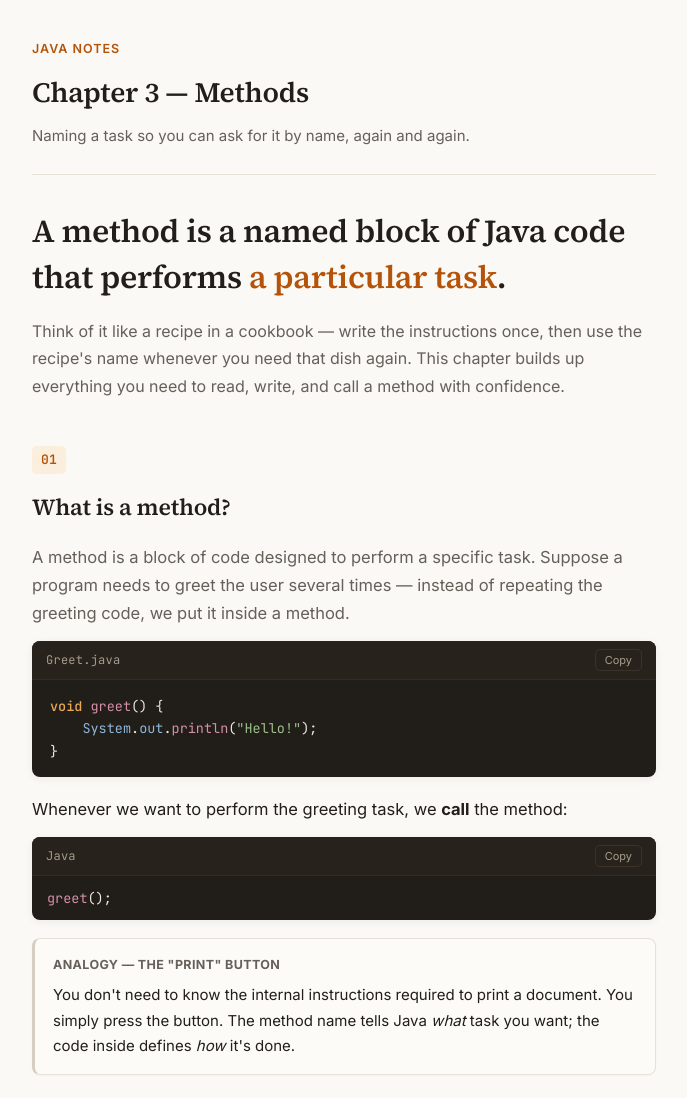
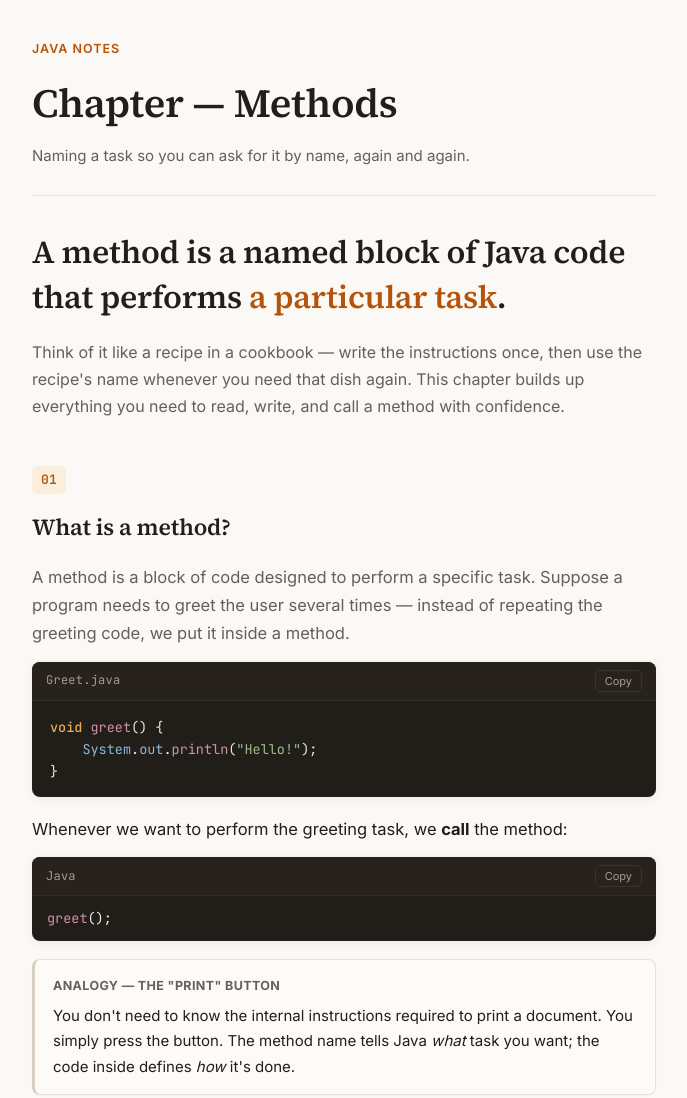
Before and after one commit to ujwaltekie/JavaLessons, a plain HTML site: page notes/java-methods-workspace.html in a window 1280 px wide. Shown: the top 1098 px of the page, without its empty margins (296-983 px from the left). Drawn offline with Linux system fonts and the light colour scheme.

Commit message:
Update title and footer for Java Notes

```diff
--- a/notes/java-methods-workspace.html
+++ b/notes/java-methods-workspace.html
@@ -3,7 +3,7 @@
 <head>
 <meta charset="UTF-8" />
 <meta name="viewport" content="width=device-width, initial-scale=1.0" />
-<title>Java Notes · Chapter 3 — Methods</title>
+<title>Java Notes · Chapter — Methods</title>
 <link rel="preconnect" href="https://fonts.googleapis.com">
 <link rel="preconnect" href="https://fonts.gstatic.com" crossorigin>
 <link href="https://fonts.googleapis.com/css2?family=Source+Serif+4:opsz,wght@8..60,400;8..60,600;8..60,700&family=Inter:wght@400;500;600;700&family=JetBrains+Mono:wght@400;500;600&display=swap" rel="stylesheet">
@@ -64,7 +64,7 @@
   }
   .masthead h1{
     font-family:'Source Serif 4', Georgia, serif; font-weight:600;
-    font-size:28px; margin:0 0 6px; letter-spacing:-0.01em;
+    font-size:40px; margin:0 0 6px; letter-spacing:-0.01em;
   }
   .masthead .sub{ color:var(--muted); font-size:15px; margin:0; }
   hr.rule{ border:none; border-top:1px solid var(--border); margin:0 0 34px; }
@@ -319,7 +319,7 @@
 
   <header class="masthead">
     <p class="kicker">Java Notes</p>
-    <h1>Chapter 3 — Methods</h1>
+    <h1>Chapter — Methods</h1>
     <p class="sub">Naming a task so you can ask for it by name, again and again.</p>
   </header>
   <hr class="rule" />
@@ -929,7 +929,7 @@ greet("Anu");</code></pre></div>
   </section>
 
   <footer>
-    <span class="fn">Java Notes — Chapter 3</span>
+    <span class="fn">Java Notes</span>
     Methods
   </footer>
 
```
